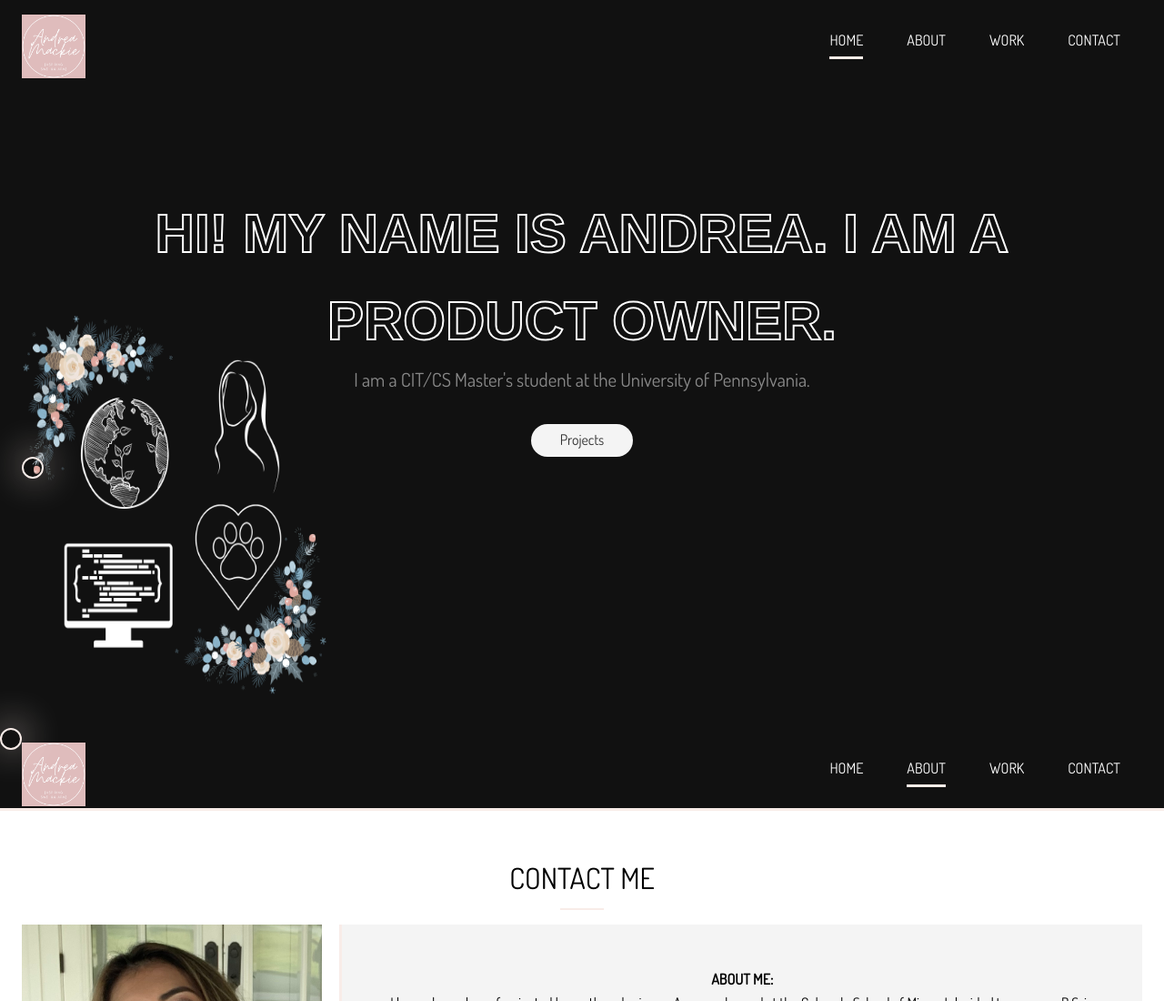
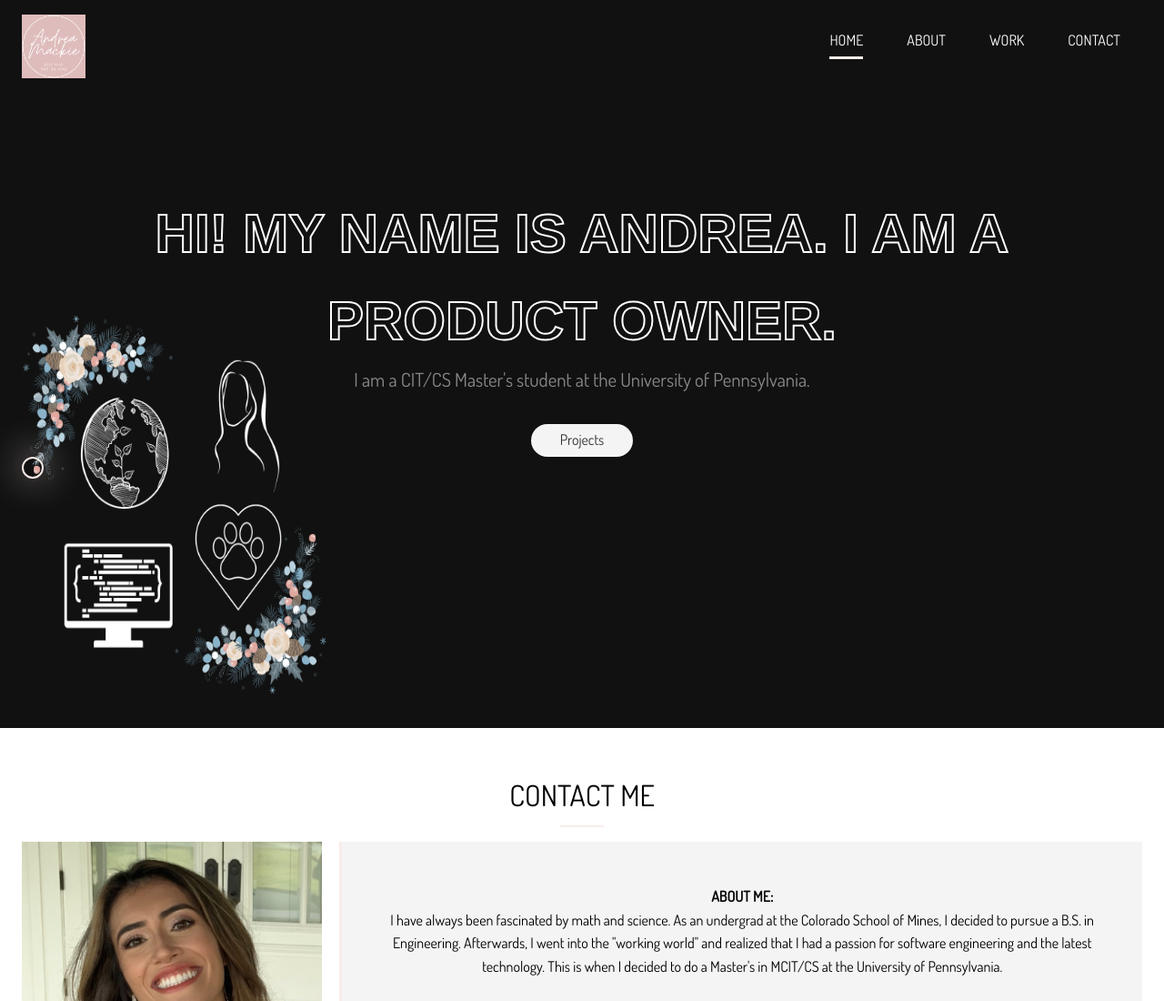
Before and after one commit to andreamackie13/Personal-Website, a website: page dist/index.html in a window 1280 px wide. Shown: the top 1100 px of the page at 91% size. Drawn offline with Linux system fonts and the light colour scheme.

Commit message:
Change index page

```diff
--- a/dist/index.html
+++ b/dist/index.html
@@ -42,25 +42,6 @@
 
     </header>
 
-
-
-
-      <!-- header  -->
-
-      <header id="header-inner">
-        <div class="cursor"></div>
-        <div class="container">
-          <nav id="main-nav">
-            <img src="img/logo.png" alt="My Portfolio" id="logo" />
-            <ul>
-              <li><a href="index.html">Home</a></li>
-              <li><a href="about.html" class="current">About</a></li>
-              <li><a href="work.html">Work</a></li>
-              <li><a href="contact.html">Contact</a></li>
-            </ul>
-          </nav>
-        </div>
-      </header>
 
       <!-- section A -->
       <section id="about-a" class="text-center py-3">
```
